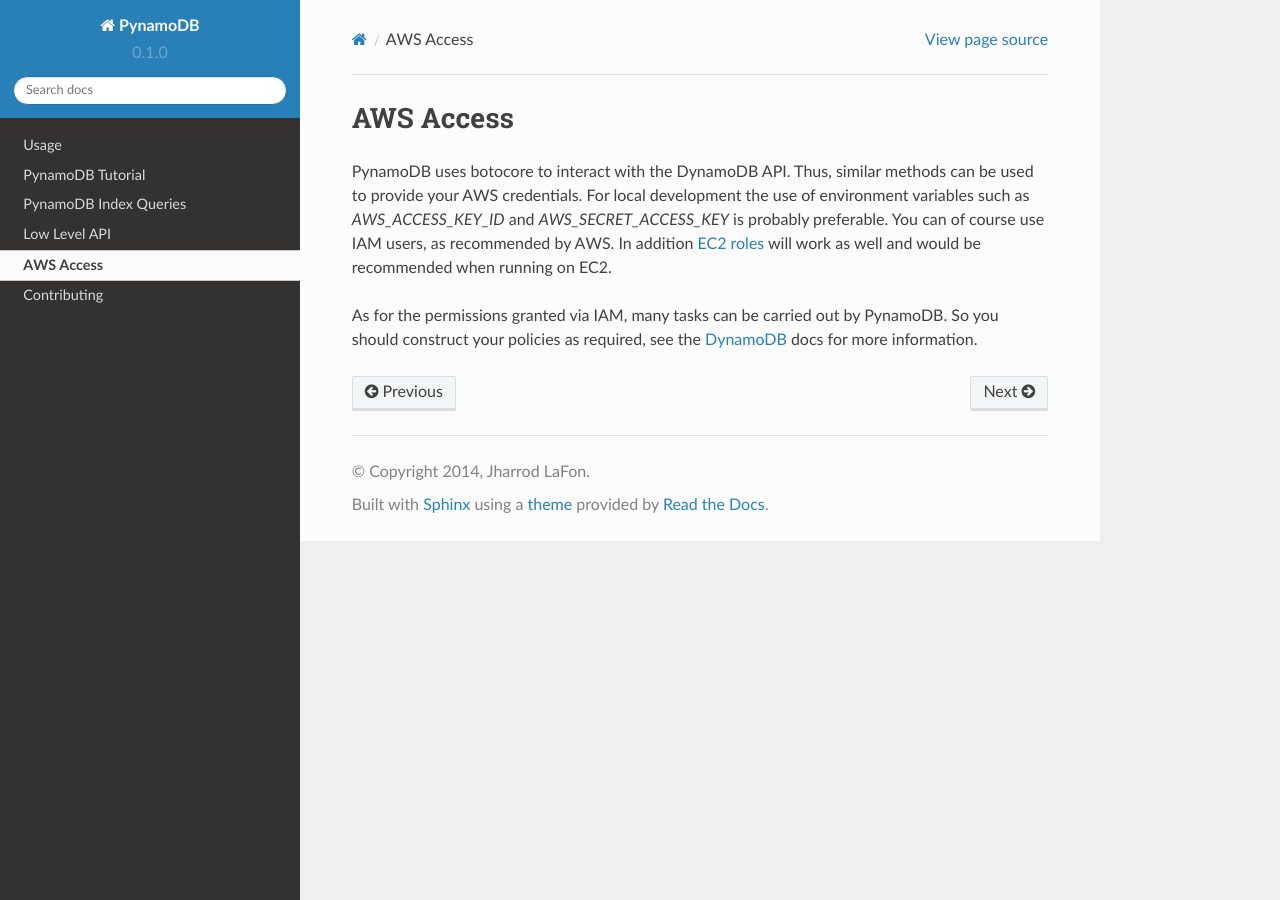
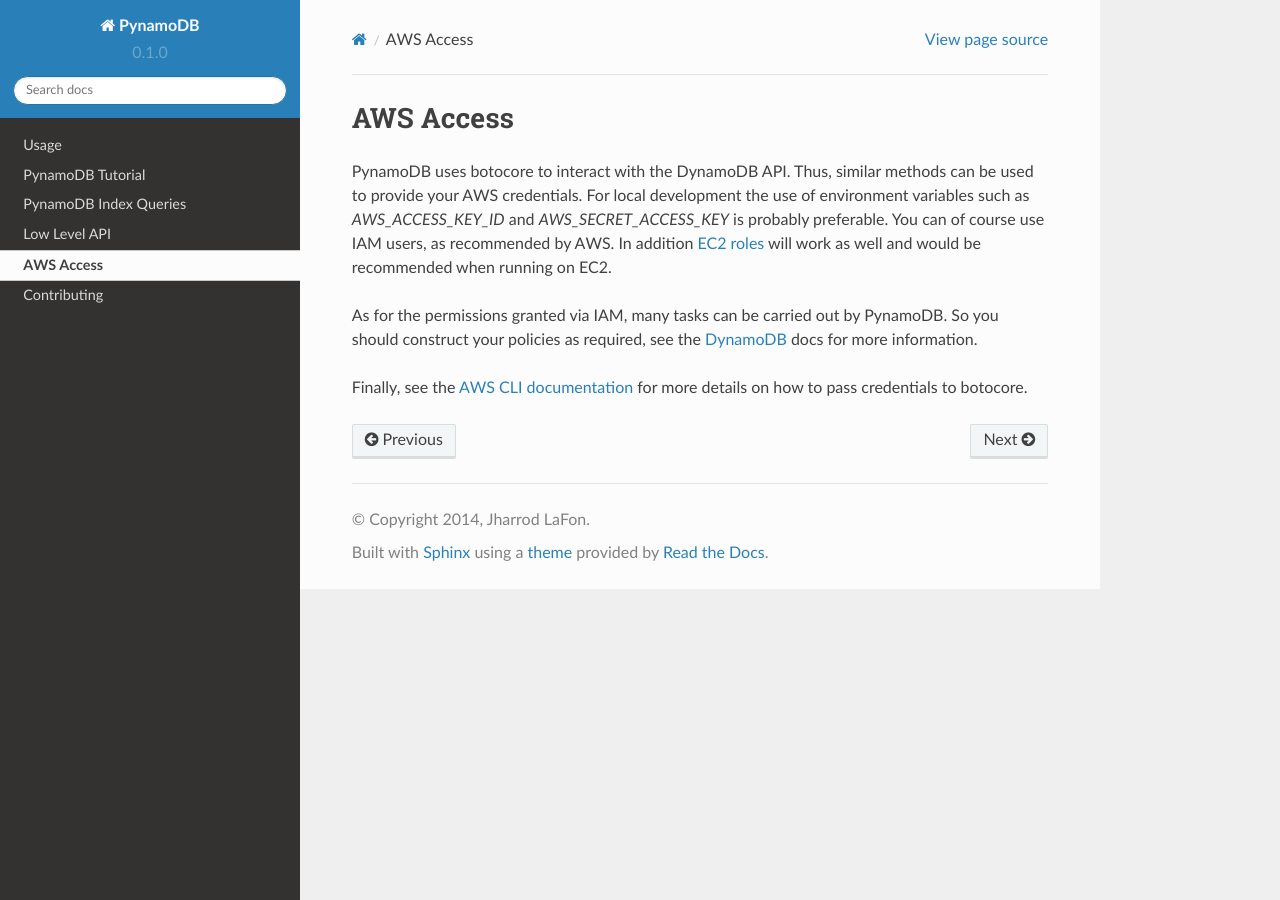
Before and after one commit to pynamodb/PynamoDB, a Sphinx documentation site: the page built from docs/awsaccess.rst, in a window 1280 px wide. Built offline with Sphinx 7.4.7 and the Read the Docs theme 2.0.0, drawn with Linux system fonts in a browser that asks for light colours.

Commit message:
link to the awscli docs for full credentials options

```diff
--- a/docs/awsaccess.rst
+++ b/docs/awsaccess.rst
@@ -11,3 +11,6 @@
 policies as required, see the
 `DynamoDB <http://docs.aws.amazon.com/amazondynamodb/latest/developerguide/UsingIAMWithDDB.html>`_ docs for more
 information.
+
+Finally, see the `AWS CLI documentation <http://docs.aws.amazon.com/cli/latest/userguide/cli-chap-getting-started.html#cli-installing-credentials>`_
+for more details on how to pass credentials to botocore.
```
